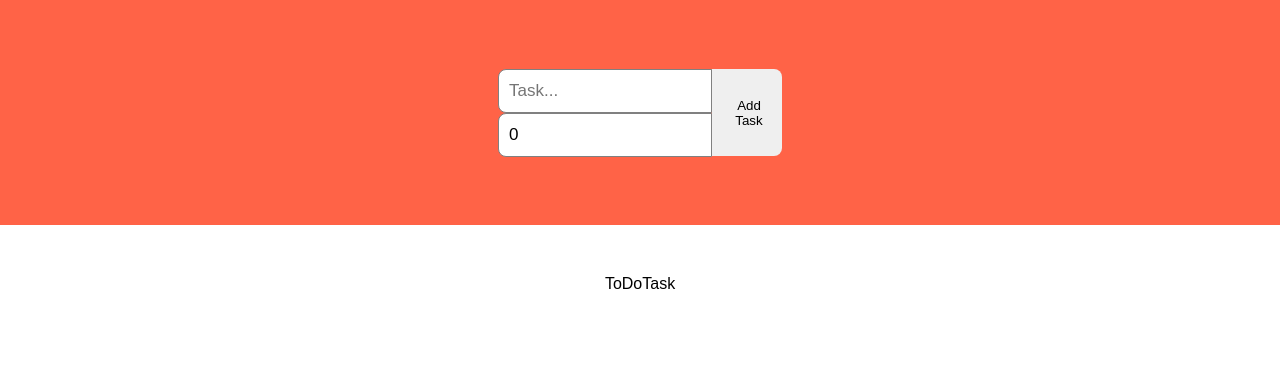
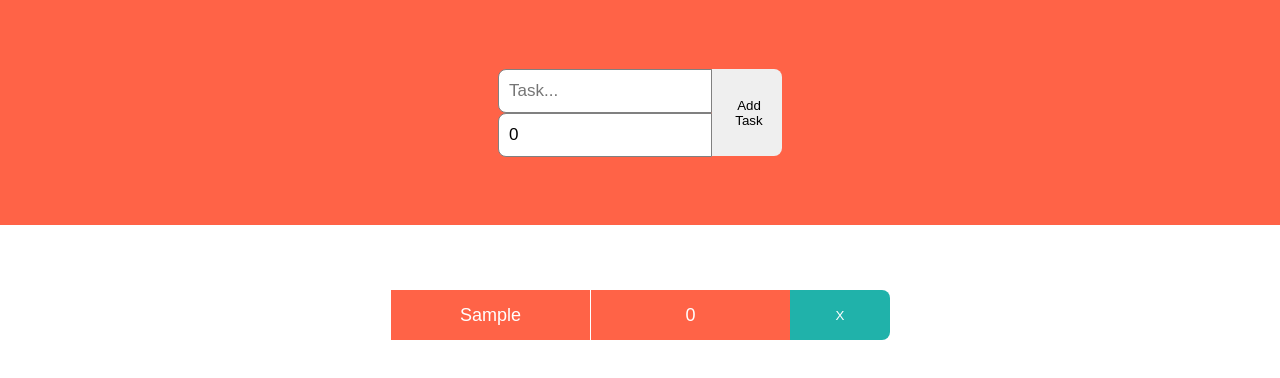
Before and after one commit to platisam/TS_ToDoList, a React (Create React App) app: page / in a window 1280 px wide. Both pictures are taken after typing "Sample" into the empty fields and a click on the button "Add Task". Shown: the top 378 px of the page. Built offline with nearby package versions, Linux system fonts and the light colour scheme.

Commit message:
defining interface for props and passing task as a prop

```diff
--- a/src/App.tsx
+++ b/src/App.tsx
@@ -46,7 +46,7 @@
       </div>
       <div className="todoList">
         {todoList.map((task: ITask, key: number) => {
-          return <ToDoTask key={key} />;
+          return <ToDoTask key={key} task={task} />;
         })}
       </div>
     </div>
--- a/src/Components/ToDoTask.tsx
+++ b/src/Components/ToDoTask.tsx
@@ -1,6 +1,19 @@
 import React from "react";
+import { ITask } from "../Interfaces";
 
-const ToDoTask = () => {
-  return <div>ToDoTask</div>;
+interface Props {
+  task: ITask;
+}
+
+const ToDoTask = ({ task }: Props) => {
+  return (
+    <div className="task">
+      <div className="content">
+        <span>{task.taskName}</span>
+        <span>{task.deadline}</span>
+      </div>
+      <button>X</button>
+    </div>
+  );
 };
 export default ToDoTask;
```
